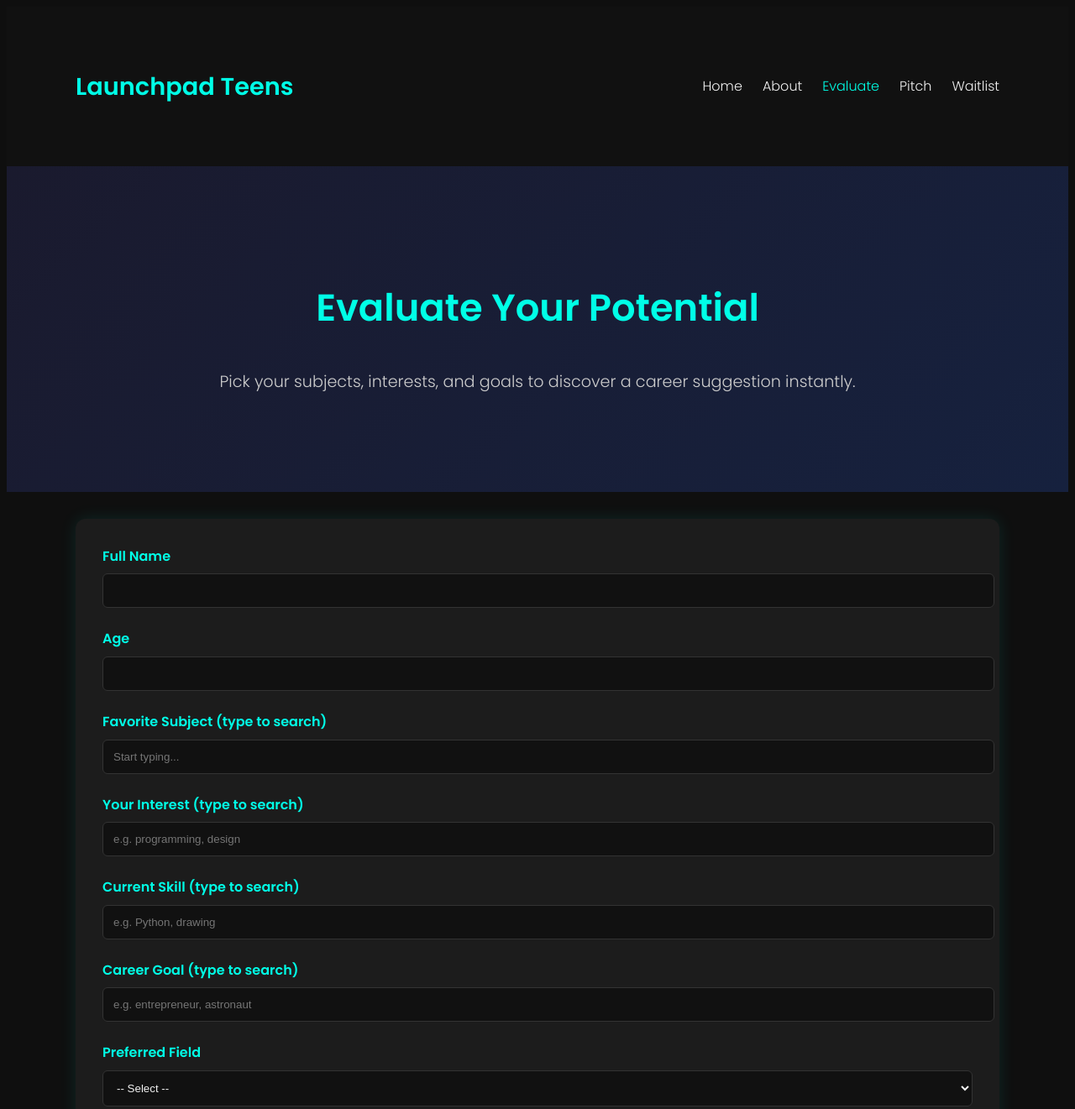
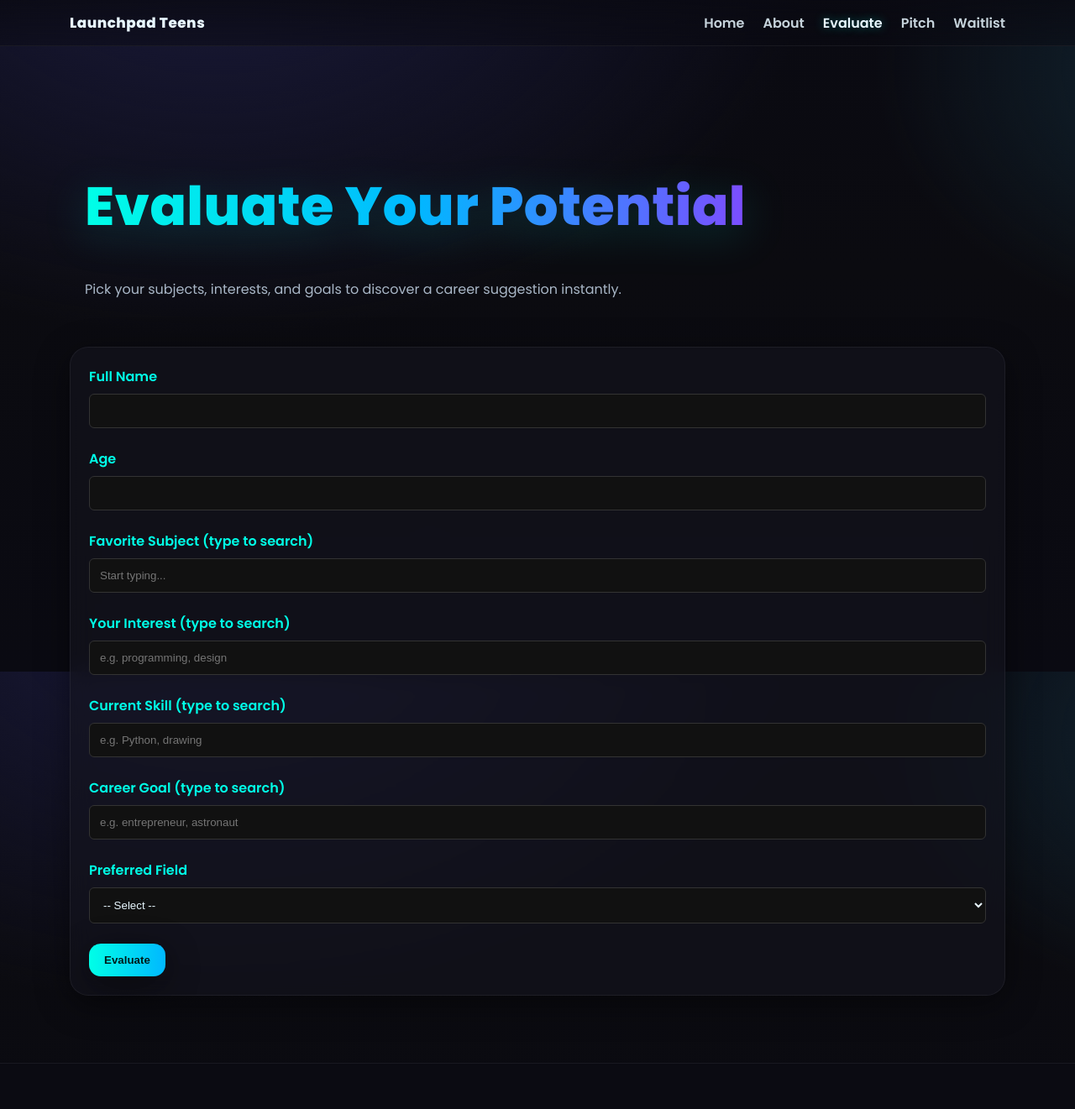
Before and after one commit to LaunchPadTeens/LaunchPadTeens.github.io, a plain HTML site: page evaluate.html in a window 1280 px wide. Shown: the top 1321 px of the page at 84% size. Drawn offline with Linux system fonts and the light colour scheme.

Commit message:
Update evaluate.html

```diff
--- a/evaluate.html
+++ b/evaluate.html
@@ -1,54 +1,38 @@
 <!DOCTYPE html>
 <html lang="en">
 <head>
-  <meta charset="UTF-8" />
-  <meta name="viewport" content="width=device-width, initial-scale=1.0" />
+  <meta charset="UTF-8">
+  <meta name="viewport" content="width=device-width, initial-scale=1.0">
   <title>Evaluate | Launchpad Teens</title>
-  <link href="https://fonts.googleapis.com/css2?family=Poppins:wght@300;600&display=swap" rel="stylesheet">
-  <style>
-    body { font-family:'Poppins',sans-serif; background:#0f0f0f; color:#f1f1f1; line-height:1.6; }
-    nav { background:#111; padding:1rem 0; }
-    .nav-container { max-width:1100px; margin:auto; display:flex; justify-content:space-between; align-items:center; }
-    .logo { font-size:1.8rem; font-weight:600; color:#00ffe7; }
-    .nav-links { list-style:none; display:flex; gap:1.5rem; }
-    .nav-links a { text-decoration:none; color:#f1f1f1; transition:color .3s; }
-    .nav-links a:hover, .nav-links .active { color:#00ffe7; }
-    .page-header { background:linear-gradient(135deg,#1a1a2e,#16213e); padding:4rem 2rem; text-align:center; }
-    .page-header h2 { font-size:2.8rem; color:#00ffe7; }
-    .page-header p { color:#ccc; font-size:1.2rem; }
-    .container { max-width:1100px; margin:auto; padding:2rem; }
-    .evaluation-form { background:#1c1c1c; padding:2rem; border-radius:12px; box-shadow:0 0 20px rgba(0,255,231,.1); }
-    .evaluation-form label { display:block; margin-bottom:.5rem; color:#00ffe7; font-weight:600; }
-    .evaluation-form input, .evaluation-form select { width:100%; padding:.75rem; margin-bottom:1.5rem; background:#111; color:#f1f1f1; border:1px solid #333; border-radius:6px; }
-    .btn { padding:.75rem 1.5rem; background:#00ffe7; color:#000; font-weight:bold; text-transform:uppercase; border:none; border-radius:6px; cursor:pointer; transition:background .3s; }
-    .btn:hover { background:#00c2b7; }
-    #result { margin-top:2rem; padding:1.5rem; background:#222; border-left:5px solid #00ffe7; border-radius:8px; display:none; }
-    footer { text-align:center; padding:2rem; background:#111; color:#777; font-size:.9rem; margin-top:3rem; }
-  </style>
+  <link rel="stylesheet" href="style.css">
 </head>
 <body>
+  <div class="stars"></div>
+  <header class="nav">
+    <div class="nav-wrap">
+      <div class="brand">
+        <span>Launchpad Teens</span>
+      </div>
       <nav>
-    <div class="container nav-container">
-      <h1 class="logo">Launchpad Teens</h1>
-      <ul class="nav-links">
+        <ul>
           <li><a href="index.html">Home</a></li>
           <li><a href="about.html">About</a></li>
           <li><a href="evaluate.html" class="active">Evaluate</a></li>
           <li><a href="pitch.html">Pitch</a></li>
           <li><a href="waitlist.html">Waitlist</a></li>
         </ul>
-    </div>
       </nav>
-
-  <header class="page-header">
-    <div class="container">
-      <h2>Evaluate Your Potential</h2>
-      <p>Pick your subjects, interests, and goals to discover a career suggestion instantly.</p>
     </div>
   </header>
 
-  <section class="container">
-    <form id="evalForm" class="evaluation-form" onsubmit="return false;">
+  <main class="container">
+    <section class="page-header">
+      <h2><span class="grad">Evaluate Your Potential</span></h2>
+      <p>Pick your subjects, interests, and goals to discover a career suggestion instantly.</p>
+    </section>
+
+    <section class="main-content">
+      <form id="evalForm" class="form-card" onsubmit="return false;">
         <label for="name">Full Name</label>
         <input type="text" id="name" required />
 
@@ -93,11 +77,12 @@
           <option value="other">Other</option>
         </select>
 
-      <button id="evalBtn" type="button" class="btn">Evaluate</button>
+        <button id="evalBtn" type="button" class="btn primary">Evaluate</button>
       </form>
 
-    <div id="result"></div>
+      <div id="result" class="card" style="margin-top:2rem; display:none;"></div>
     </section>
+  </main>
 
   <footer>
     <div class="container">
@@ -106,13 +91,11 @@
   </footer>
 
   <script>
-    // --- Helper: check if all core fields are filled
     function allFilled() {
       const v = id => (document.getElementById(id).value || "").trim();
       return v("name") && v("age") && v("subjects") && v("interests") && v("skills") && v("goals") && v("preferred-path");
     }
 
-    // --- Evaluation logic
     function evaluate() {
       const name = document.getElementById("name").value.trim();
       const subject = document.getElementById("subjects").value.toLowerCase();
@@ -127,24 +110,18 @@
       }
 
       let blocks = [];
-
-      // Tech
       if (field === "tech" || subject.includes("computer") || interest.includes("program") || goal.includes("engineer") || goal.includes("game")) {
         blocks.push(`<p>💻 <b>Technology Fit:</b> You align with Software, AI, Cybersecurity, or Game Dev. Next steps: build 2–3 projects, learn Git/GitHub, and try hackathons.</p>`);
       }
-      // Science
       if (field === "science" || ["biology","chemistry","physics"].some(s=>subject.includes(s)) || goal.includes("doctor") || goal.includes("scientist")) {
         blocks.push(`<p>🔬 <b>Science Fit:</b> Consider Medicine, Research, or Biotech. Next steps: join a lab program, enter science fairs, and strengthen math/statistics.</p>`);
       }
-      // Business
       if (field === "business" || interest.includes("business") || goal.includes("entrepreneur") || skill.includes("leadership")) {
         blocks.push(`<p>📈 <b>Business Fit:</b> Entrepreneurship, Marketing, or Finance could suit you. Next steps: launch a small venture, learn spreadsheets, and pitch practice.</p>`);
       }
-      // Arts
       if (field === "arts" || interest.includes("design") || subject.includes("art") || skill.includes("drawing") || goal.includes("artist") || goal.includes("writer")) {
         blocks.push(`<p>🎨 <b>Creative Fit:</b> Design, Media, Music, or Writing may fit your style. Next steps: build a portfolio site, publish regularly, and collaborate.</p>`);
       }
-      // General
       if (blocks.length === 0) {
         blocks.push(`<p>🌍 <b>Versatile Profile:</b> Explore interdisciplinary paths: Creative Tech, Product, or Education. Try internships and short courses to sample fields.</p>`);
       }
@@ -154,16 +131,17 @@
       result.style.display = "block";
     }
 
-    // Ensure button works even if HTML loads before JS
     document.addEventListener("DOMContentLoaded", () => {
       const btn = document.getElementById("evalBtn");
+      if (btn) {
         btn.addEventListener("click", (e) => { e.preventDefault(); evaluate(); });
-
-      // Auto-evaluate when all fields are filled / changed
+      }
       ["name","age","subjects","interests","skills","goals","preferred-path"].forEach(id => {
         const el = document.getElementById(id);
+        if (el) {
           const evt = (el.tagName === "SELECT") ? "change" : "input";
           el.addEventListener(evt, () => { if (allFilled()) evaluate(); });
+        }
       });
     });
   </script>
```
Lines whose indentation alone changed are shown as unchanged.
